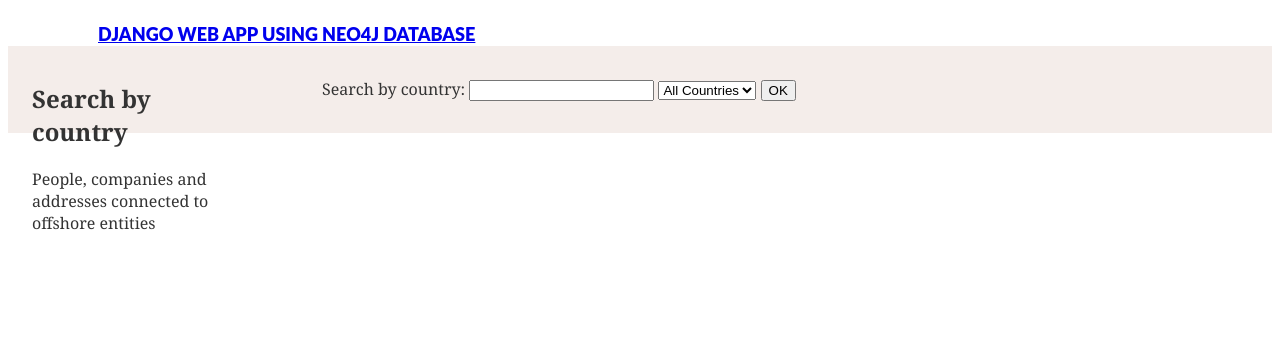
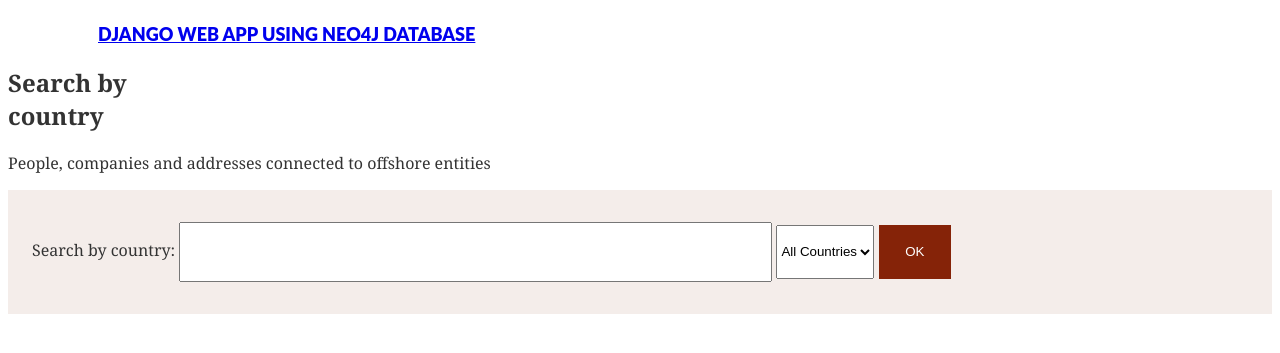
Before and after one commit to neo4j-examples/paradise-papers-django, a Django app: page /search/ in a window 1280 px wide. Shown: the top 353 px of the page. Run offline with Django 3.2, Linux system fonts and the light colour scheme; data that the repository does not hold is empty; parts of the project's set-up code (start-up, migrations or seed data) failed here and were passed over.

Commit message:
Add style, officer and intermediaries tab

```diff
--- a/paradise_papers_django/static/css/base.css
+++ b/paradise_papers_django/static/css/base.css
@@ -64,19 +64,42 @@
     padding: 1px;
 }
 
-.tab {
-    background-color: #F4EDEA;
-    display: inline-block;
-    margin: 0 1em 0 0;
-    max-width: 250px;
-    height: 50px;
-    padding: 1rem 1.5rem;
-    float: left;
-    -webkit-border-radius: 5px 5px 0 0;
-    -moz-border-radius: 5px 5px 0 0;
-    -khtml-border-radius: 5px 5px 0 0;
-    border-radius: 5px 5px 0 0;
+/*.tab {*/
+    /*background-color: #F4EDEA;*/
+    /*display: inline-block;*/
+    /*margin: 0 1em 0 0;*/
+    /*max-width: 250px;*/
+    /*height: 50px;*/
+    /*padding: 1rem 1.5rem;*/
+    /*float: left;*/
+    /*-webkit-border-radius: 5px 5px 0 0;*/
+    /*-moz-border-radius: 5px 5px 0 0;*/
+    /*-khtml-border-radius: 5px 5px 0 0;*/
+    /*border-radius: 5px 5px 0 0;*/
+    /*-webkit-transition: all 0.15s ease-out 0s;*/
+    /*-moz-transition: all 0.15s ease-out 0s;*/
+    /*transition: all 0.15s ease-out 0s;*/
+/*}*/
+
+input[type=submit], .button {
     -webkit-transition: all 0.15s ease-out 0s;
     -moz-transition: all 0.15s ease-out 0s;
     transition: all 0.15s ease-out 0s;
+    border: 0;
+    background: #852308;
+    color: #FFF;
+    padding: 0 2em;
+    text-transform: uppercase;
+    font-style: 700;
+    cursor: pointer;
 }
+
+input[type=text], input[type=email], input[type=submit], .button, .option, select, option {
+    height: 54px;
+    vertical-align: middle;
+}
+
+.search_content input[type=text] {
+    max-width: 585px;
+    width: 100%;
+}
```
Also changed, not shown: paradise_papers_django/search/static/css/base.css (+46 -12 lines).
